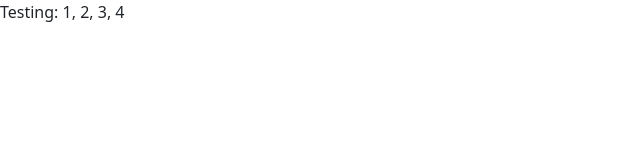
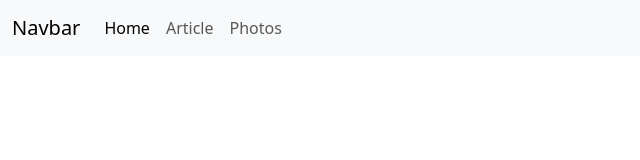
Before and after one commit to ava-motes/ava-bs-mastery, a website: page src/index.html in a window 1280 px wide. Shown: the whole page, without its empty margins (0-640 px from the left). Drawn offline with nearby package versions, Linux system fonts and the light colour scheme; files that its build step writes are made by us from their sources; files whose address does not match are found by name.

Commit message:
my first commit

```diff
--- a/src/index.html
+++ b/src/index.html
@@ -1,17 +1,33 @@
 <!DOCTYPE html>
 <html class="no-js" lang="en">
 <head>
-  <title>Bootstrap 5 Layout</title>
+  <title>Pirate Cove</title>
   <meta http-equiv="x-ua-compatible" content="ie=edge">
   <meta name="viewport" content="width=device-width, initial-scale=1.0" />
   <link rel="stylesheet" href="css/styles.css">
 </head>
 
 <body>
-  <!-- Content starts here -->
-  <p>Testing: 1, 2, 3, 4</p>
-
-  <!-- Closing scripts here -->
+  <nav class="navbar navbar-expand-lg navbar-light bg-light">
+    <div class="container-fluid">
+      <a class="navbar-brand" href="#">Navbar</a>
+      <button class="navbar-toggler" type="button" data-bs-toggle="collapse" data-bs-target="#navbarSupportedContent" aria-controls="navbarSupportedContent" aria-expanded="false" aria-label="Toggle navigation">
+        <span class="navbar-toggler-icon"></span>
+      </button>
+      <div class="collapse navbar-collapse" id="navbarSupportedContent">
+        <ul class="navbar-nav me-auto mb-2 mb-lg-0">
+          <li class="nav-item">
+            <a class="nav-link active" aria-current="page" href="#">Home</a>
+          </li>
+          <li class="nav-item">
+            <a class="nav-link" href="#">Article</a>
+          </li>
+          <li class="nav-item">
+            <a class="nav-link" href="#">Photos</a>
+          </li>
+      </div>
+    </div>
+  </nav>
   <script src="js/bootstrap.bundle.min.js"></script>
 </body>
 </html>
```
Also changed, not shown: docs/index.html (+21 -5 lines), docs/img/kraken01.jpg (added), docs/img/kraken02.jpg (added), docs/img/kraken03.jpg (added), docs/img/pirate-ship.jpg (added), docs/img/pirate.jpg (added), src/img/kraken01.jpg (added), src/img/kraken02.jpg (added), src/img/kraken03.jpg (added), src/img/pirate-ship.jpg (added), src/img/pirate.jpg (added).
